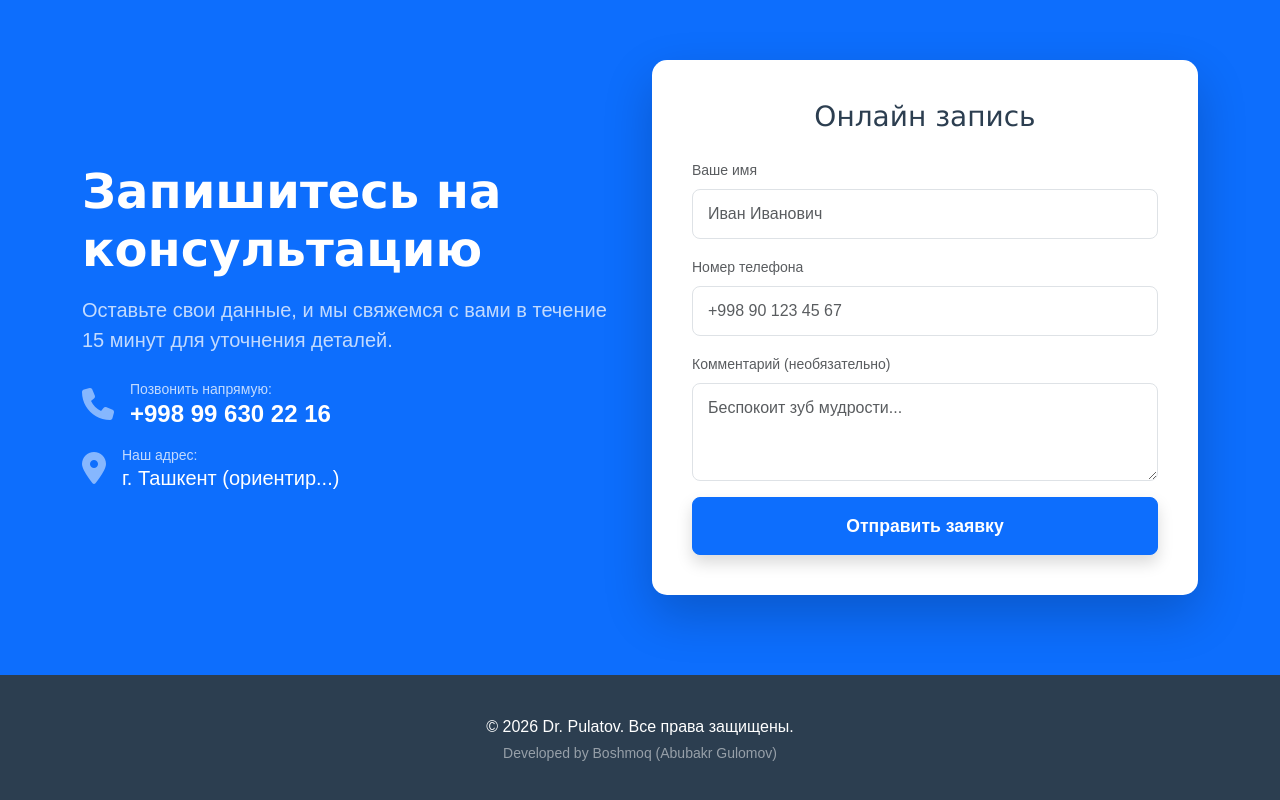
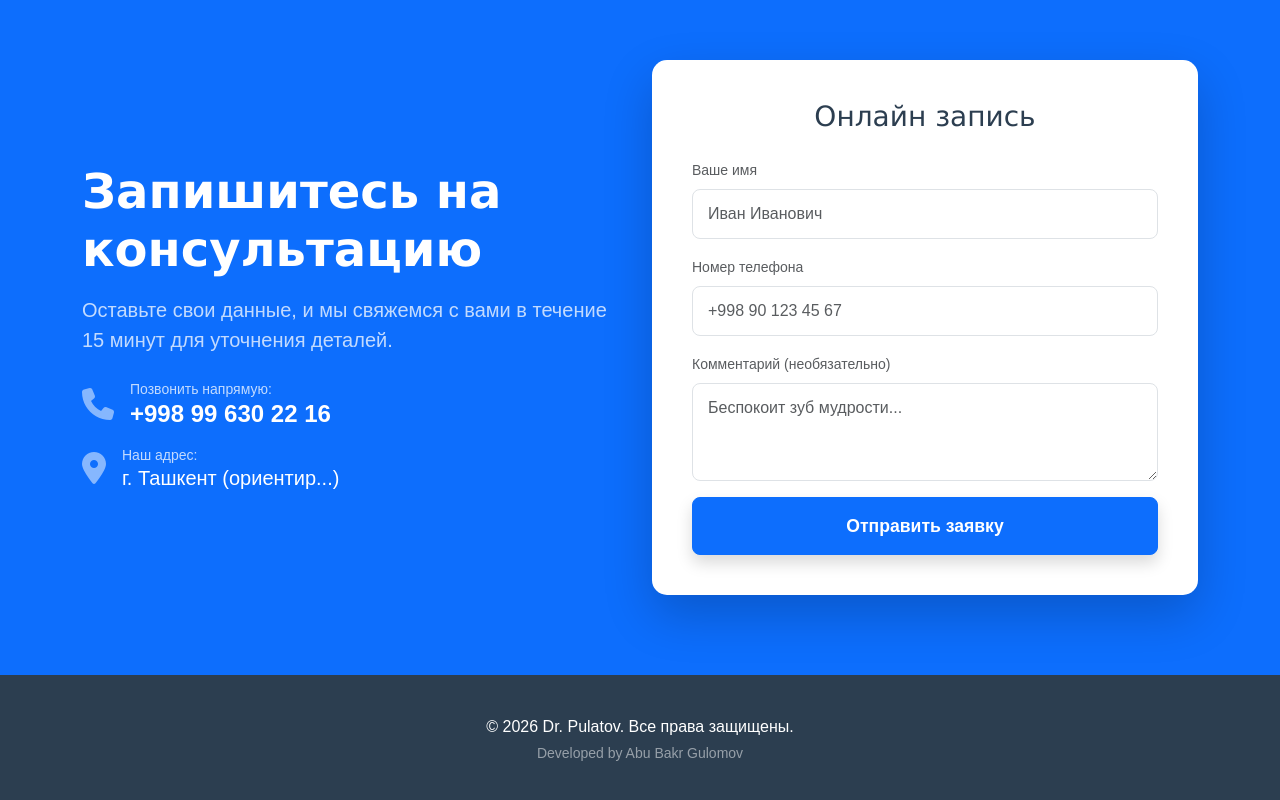
Before and after one commit to nafderlin/dr-pulatov, a plain HTML site: page static/index.html in a window 1280 px wide. Shown: the part 1404-2204 px from the top of the page. Drawn offline with nearby package versions, Linux system fonts and the light colour scheme.

Commit message:
update html

```diff
--- a/static/index.html
+++ b/static/index.html
@@ -236,7 +236,7 @@
     <footer>
         <div class="container">
             <p class="mb-1">&copy; 2026 Dr. Pulatov. Все права защищены.</p>
-            <p class="small opacity-50">Developed by Boshmoq (Abubakr Gulomov)</p>
+            <p class="small opacity-50">Developed by Abu Bakr Gulomov</p>
         </div>
     </footer>
     <script>
```
